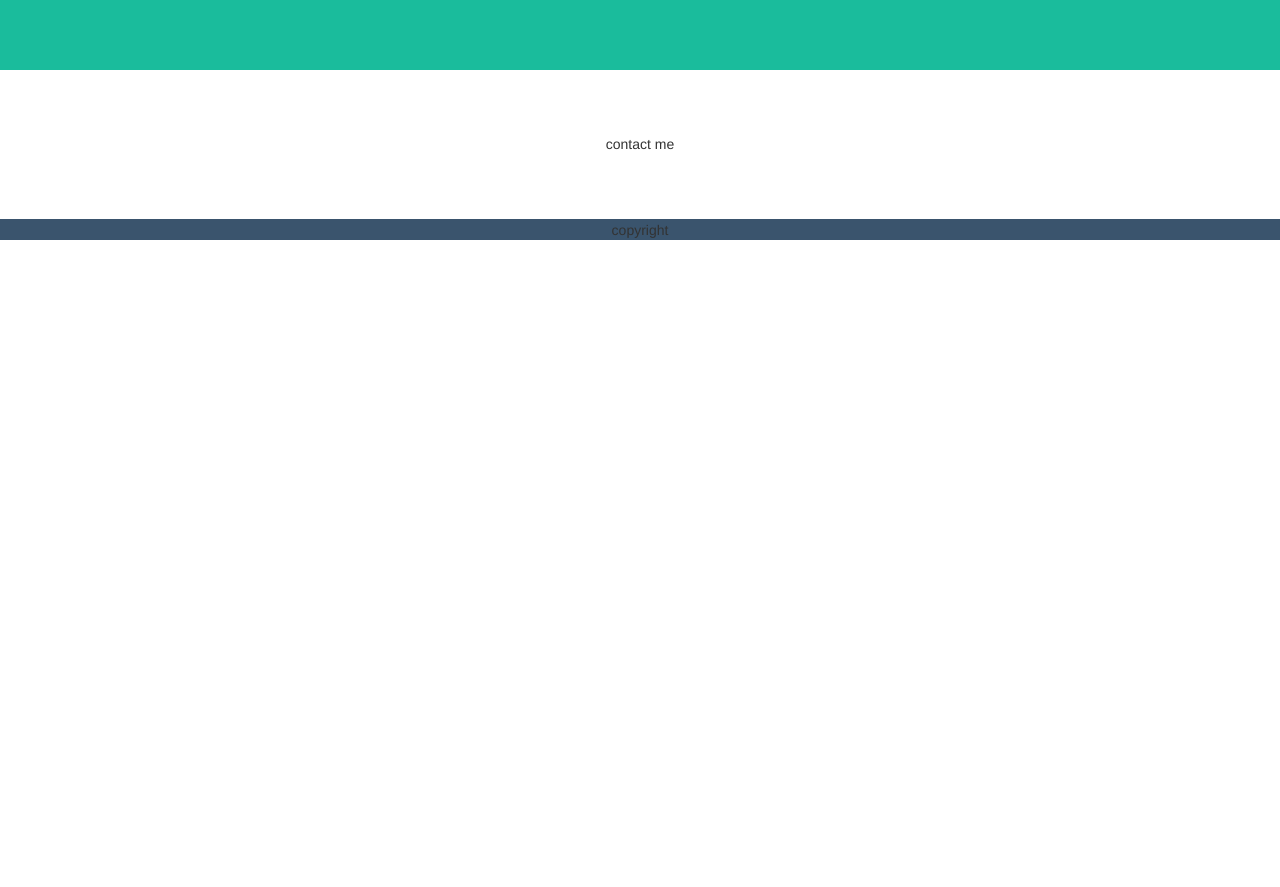
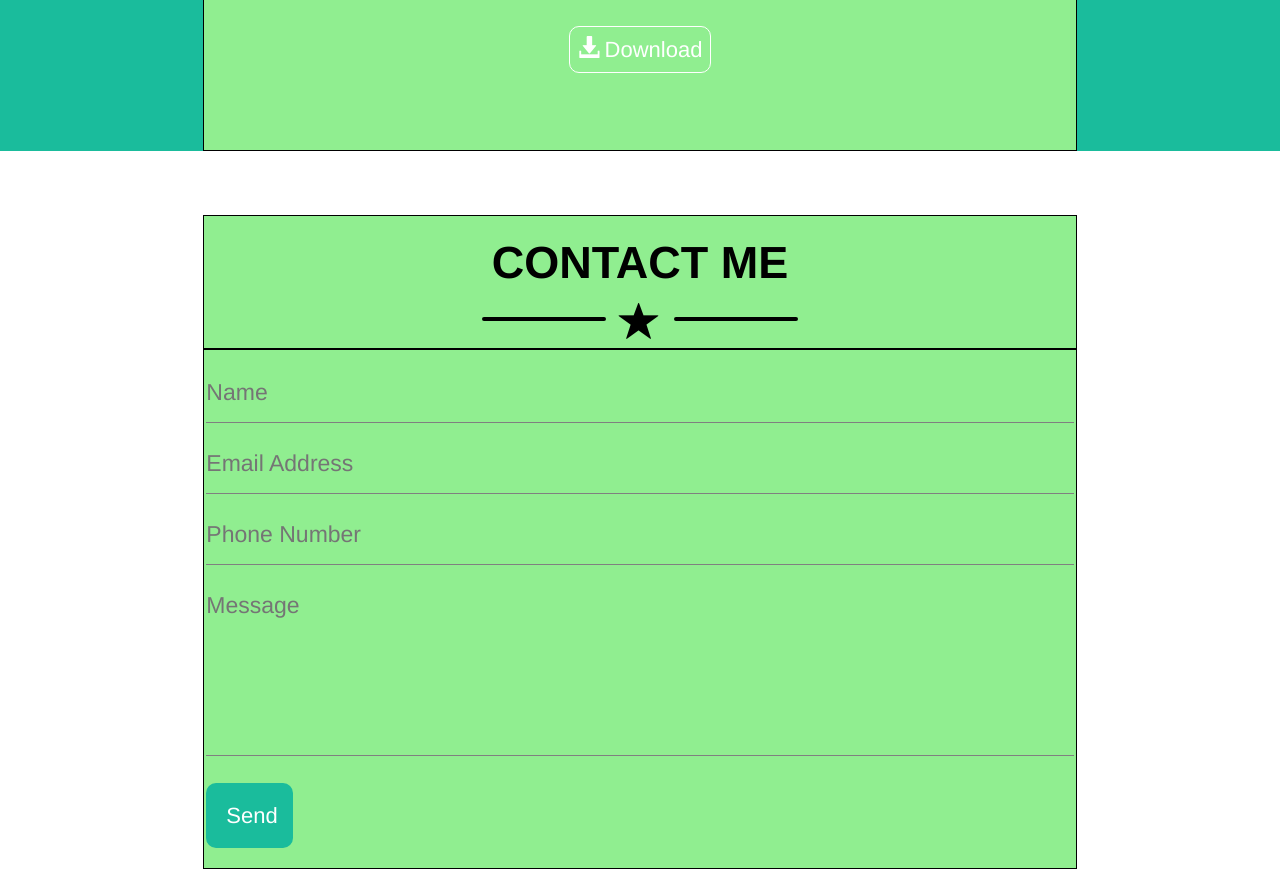
Before and after one commit to Entity-Code/html-css-bootstrap-freelancer, a plain HTML site: page index.html in a window 1280 px wide. Shown: the part 1653-2540 px from the top of the page. Before the commit the page ends 1893 px from the top, so only its background shows below. Drawn offline with nearby package versions, Linux system fonts and the light colour scheme.

Commit message:
Completamento sezione 4

```diff
--- a/css/style.css
+++ b/css/style.css
@@ -16,10 +16,10 @@ img {
 
 /* regole di debug */
 [class*="col-"] {
-  /* min-height: 100px;
+  min-height: 100px;
   background-color: lightgreen;
   border: solid 1px  #000;
-  padding: 2px; */
+  padding: 2px;
 }
 /* regole di debug */
 
@@ -199,6 +199,38 @@ img {
 /* SEZIONE 3 */
 
 /* SEZIONE 4 */
+.inp-container{
+   margin: 5px 80px;
+}
+
+.input-text{
+   background: none;
+   border: none;
+   outline: none;
+   width: 100%;
+   height: 30px;
+   border-bottom: 1px solid gray;
+   padding: 30px 0;
+   display: block;
+   font-size: 23px;
+   margin-top: 10px;
+}
+
+.input-submit{
+   text-decoration: none;
+   color: white;
+   font-size: 22px;
+   line-height: 100px;
+   padding: 20px 15px;
+   border-radius: 10px;
+   background-color: #1abc9c;
+}
+.input-submit:hover{
+   text-decoration: none;
+   background-color: #148f77;
+   transition: all 250ms ease-in-out;
+   color: white;
+}
 /* SEZIONE 4 */
 
 /* SEZIONE 5 */
@@ -245,9 +277,21 @@ img {
    .ms_hr_white{
       width: 80px;
    }
+
+   .h1_white{
+      font-size: 37px;
+      font-weight: bolder;
+      color: white;
+   }
+   .h1_black{
+      font-size: 37px;
+      font-weight: bolder;
+      color: black;
+   }
+
 }
 
-@media screen and (max-width: 341px){
+@media screen and (max-width: 353px){
    .ms_star_black{
       font-size: 32px;
    }
--- a/index.html
+++ b/index.html
@@ -196,15 +196,44 @@
          <section class="sez-white dist-sez">
             <div class="row">
                <!-- CONTACT ME -->
-               <div class="col-xs-4 col-xs-offset-4 text-center">
-                  contact me
+               <div class="col-xs-8 col-xs-offset-2 text-center">
+                  <h1 class="h1_black">CONTACT ME</h1>
+                  <!-- DIVISORIO STAR -->
+                  <span><hr class="ms_hr_black il-b"></span>
+                  <div style="margin-bottom:0;"class="glyphicon glyphicon-star ms_star_black il-b"></div>
+                  <span><hr class="ms_hr_black il-b"></span>
+                  <!-- DIVISORIO STAR -->
                </div>
                <!-- CONTACT ME -->
             </div>
 
             <div class="row">
                <!-- INPUT -->
-               <div class="col-xs-8 col-xs-offset-2 text-center">
+               <div class="col-xs-8 col-xs-offset-2 text-left">
+                  <div class="input-container">
+                     <!-- name -->
+                     <input class="input-text" type="text" placeholder="Name">
+                     <!-- name -->
+
+                     <!-- email address -->
+                     <input class="input-text" type="text" placeholder="Email Address">
+                     <!-- email address -->
+
+                     <!-- phone number -->
+                     <input class="input-text" type="text" placeholder="Phone Number">
+                     <!-- phone number -->
+
+
+                     <!-- message -->
+                     <input style="padding-bottom: 150px; margin-bottom: 10px;"class="input-text" type="text" placeholder="Message">
+                     <!-- message -->
+
+                     <!-- Send -->
+                     <a class="input-submit" href="#"><span style="padding-right:5px;"></span>Send</a>
+                     <!-- Send -->
+                  </div>
+
+
 
                </div>
                <!-- INPUT -->
```
